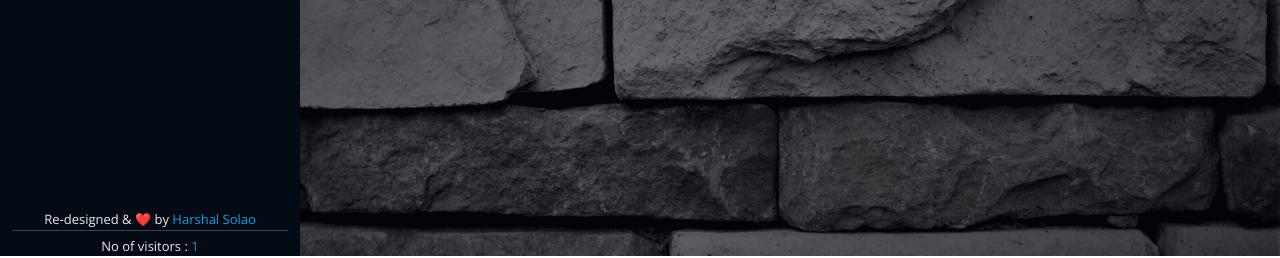
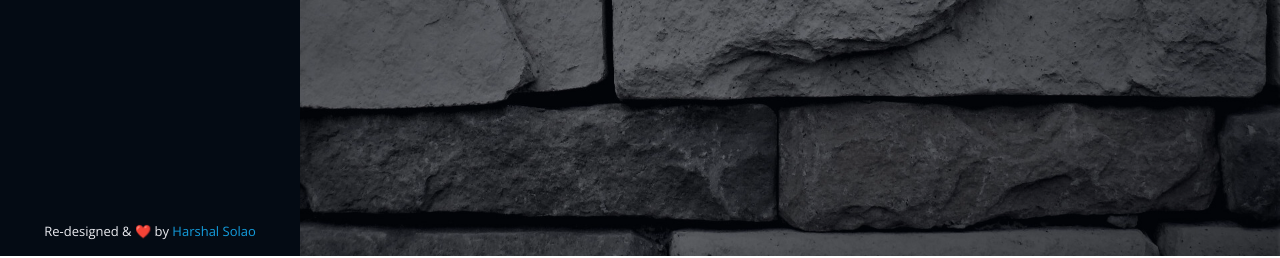
Before and after one commit to HarshalSolao/harshalsolao.github.io, a plain HTML site: page index.html in a window 1280 px wide. Shown: the part 544-802 px from the top of the page. Drawn offline with nearby package versions, Linux system fonts and the light colour scheme.

Commit message:
Footer modify for visitors count

```diff
--- a/index.html
+++ b/index.html
@@ -612,12 +612,10 @@
   </main><!-- End #main -->
 
   <!-- ======= Footer ======= -->
-  <footer id="footer" style="padding: 0px;">
+  <footer id="footer">
     <div class="container">
       <div class="credits">
         Re-designed &amp; ❤️ by <a href="https://harshalsolao.github.io/">Harshal Solao</a>
-        <hr style="margin: 0%;">
-        <p style="margin: 2% 0% 0% 0%;">No of visitors : <span id="CounterVisitor" style="color: #149ddd;"></span></p>
       </div>
     </div>
   </footer>
@@ -639,16 +637,6 @@
 
   <!-- Template Main JS File -->
   <script src="assets/js/main.js"></script>
-  <script>
-    var n = localStorage.getItem('on_load_counter');
-    if (n === null) {
-      n = 0;
-    }
-    n++;
-    localStorage.setItem("on_load_counter", n);
-    document.getElementById('CounterVisitor').innerHTML = n;
-  </script>
-
 </body>
 
 </html>
```
